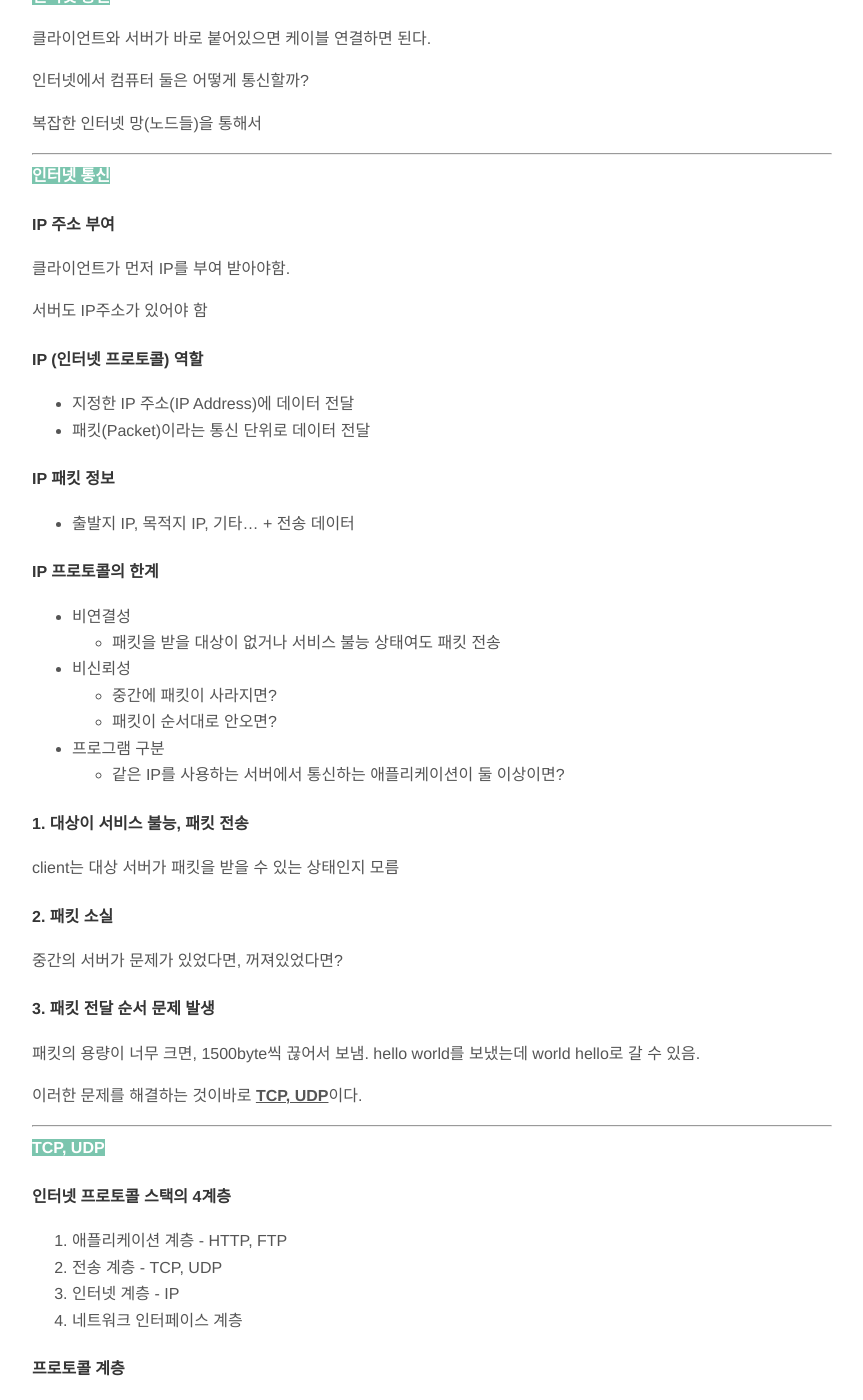
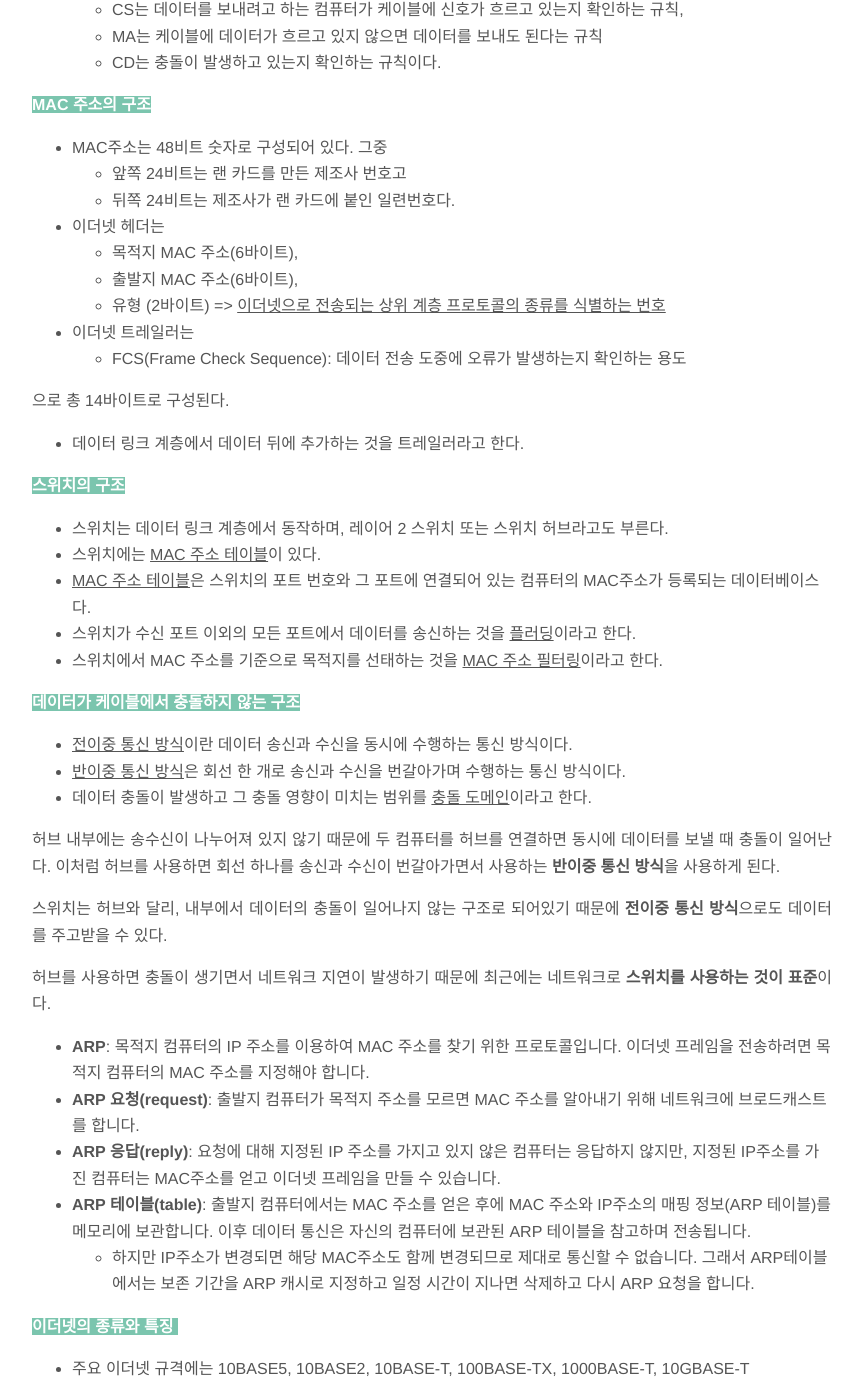
Before and after one commit to hyunwlee-dev/TIL, a Jekyll site: the page built from _posts/2021-11-25-til.md, in a window 1280 px wide and 1400 px high, scrolled down 3355 px. Shown: the whole window, without its empty margins (208-1071 px from the left). Built offline with Jekyll 4.4.1, drawn with Linux system fonts in a browser that asks for light colours; nearby versions of some CDN libraries; some of the changed text lies outside the part shown.

Commit message:
modified:   2021-11-25-til.md

```diff
--- a/_posts/2021-11-25-til.md
+++ b/_posts/2021-11-25-til.md
@@ -1,6 +1,6 @@
 ---
 layout: post
-title: "Programmers BackTracking 알고리즘, 42SEOUL philosophers"
+title: "Programmers BackTracking 알고리즘, Network 모두의 네트워크"
 author: "hyunwlee"
 ---
 
@@ -64,194 +64,105 @@ N과 M문제 시리즈는 문제없이 해결하여 넘어간다.
 
 ---
 
-## <span style="background-color:#028C6A; color:white">Network 모두의 네트워크 [1계층: 물리계층]</span>
+## <span style="background-color:#028C6A; color:white">Network 모두의 네트워크 [2계층: 데이터 링크 계층]</span>
 
 ---
 
 ### <span style="background-color:#7BC5AE; color:white"><strong>오늘의 요약</strong></span>
 
-<strong>물리 계층</strong>
+<span style="background-color:lightgray"><strong>랜카드</strong></span>
 
-- 컴퓨터와 네트워크 장비를 연결
-- 컴퓨터와 네트워크 장비 간에 전송되는 데이터를 전기 신호로 변환하는 계층
+- PHY칩: 비트 신호를 아날로그 신호로, 아날로그 신호를 비트 신호로 변환시켜는 곳.
+- MAC주소
+  - 48비트 (24비트(만든 제조사) / 24비트(일련 번호))
 
-<strong>PHY 칩</strong>(LAN card에서 MAC만을 뺀 것)
+<strong>이더넷</strong>
 
-- 아날로그 신호를 디지털 신호로 복호화, 암호화를 수행한다.
+- 네트워크 장비 간에 신호를 주고받는 규칙
+- LAN에서 적용되는 규칙
 
-랜 케이블
+<strong>Frame</strong>
 
-리피터, 허브, 스위치 역할
+1. <strong>이더넷 헤더</strong>
+   - <strong>목적지 MAC주소</strong> [6byte]
+   - <strong>출발지 MAC주소</strong> [6byte]
+   - 유형 [2byte]
+
+2. 이더넷 트레일러
+   - FCS(Frame Check Sequence)
+
+<strong>CSMA/CD</strong>: <u>이더넷에서 데이터를 보내는 시점을 늦추는 방식</u>
+
+- 고질적인 <strong>충돌</strong>문제를 막기위함
+- <u>효율이 좋지 않다는 이유로 지금은 사용X, 대신 스위치라는 네트워크 장비사용</u>
+
+<strong>스위치</strong>
+
+- MAC 주소 테이블
+- 플러딩
+- MAC 주소 필터링
+
+<strong>데이터가 충돌하지 않는 구조</strong>
+
+- 전이중 통신 방식
+- 반이중 통신 방식
+
+<strong>ARP(Address Resolution Protocol)</strong>
 
 ---
 
-<span style="background-color:#7BC5AE; color:white"><strong>물리 계층의 역할과 랜 카드의 구조</strong></span>
+<span style="background-color:#7BC5AE; color:white"><strong>데이터 링크 계층의 역할과 이더넷</strong></span>
 
-- 전기 신호에는 아날로그 신호와 디지털 신호가 있다.
-- 아날로그 신호는 전화 회선이나 라디오 방송에 사용되는 신호다.
-- 네트워크를 통해 상대방에게 데이터를 전송할 때 0과 1의 비트열은 전기 신호로 변환되어 전송된다. 상대방이 받은 전기 신호는 다시 0과 1의 비트열로 복원된다.
+- 이더넷은 랜에서 데이터를 정상으로 주고받기 위한 규칙이다.
+- <u>이더넷은 데이터 충돌을 막기 위한 규칙으로 CSMA/CD 방식을 사용한다.</u>
+- CSMA/CD에서
+  - CS는 데이터를 보내려고 하는 컴퓨터가 케이블에 신호가 흐르고 있는지 확인하는 규칙,
+  - MA는 케이블에 데이터가 흐르고 있지 않으면 데이터를 보내도 된다는 규칙
+  - CD는 충돌이 발생하고 있는지 확인하는 규칙이다.
 
-<span style="background-color:#7BC5AE; color:white"><strong>케이블의 종류와 구조</strong></span>
+<span style="background-color:#7BC5AE; color:white"><strong>MAC 주소의 구조</strong></span>
 
-- 트위스트 페어 케이블은 일반적으로 <strong>랜 케이블</strong>이라 부른다.
+- MAC주소는 48비트 숫자로 구성되어 있다. 그중
+  - 앞쪽 24비트는 랜 카드를 만든 제조사 번호고
+  - 뒤쪽 24비트는 제조사가 랜 카드에 붙인 일련번호다.
+- 이더넷 헤더는
+  - 목적지 MAC 주소(6바이트),
+  - 출발지 MAC 주소(6바이트),
+  - 유형 (2바이트) => <u>이더넷으로 전송되는 상위 계층 프로토콜의 종류를 식별하는 번호</u>
+- 이더넷 트레일러는
+  - FCS(Frame Check Sequence): 데이터 전송 도중에 오류가 발생하는지 확인하는 용도
 
-- 랜 케이블에는 UTP(Unshielded Twisted Pair) 케이블과 STP(Shielded Twisted Pair)케이블이 있다.
-- UTP 케이블은 실드로 보호되어 있지 않아 노이즈의 영향을 쉽게 받는다.
-- STP 케이블은 실드로 보호되어 있어 노이즈의 영향을 매우 적게 받는다.
-- 랜 케이블은 통신 규격에 따라 몇 가지 분류로 나눌 수 있다.
-- 랜 케이블의 양쪽 끝에는 RJ-45라는 커넥터가 있다.
-- 랜 케이블에는 다이렉트 케이블과 크로스 케이블이 있다.
+으로 총 14바이트로 구성된다.
 
-<span style="background-color:#7BC5AE; color:white"><strong>리피터와 허브의 구조</strong></span>
+- 데이터 링크 계층에서 데이터 뒤에 추가하는 것을 트레일러라고 한다.
 
-- 리피터는 네트워크를 중계하기 위한 장비다.
-- 허브는 리피터 허브라고도 부른다.
-- 허브는 전기 신호를 정형하고 증폭하는 기능을 한다.
-- 리피터와 허브는 받은 데이터를 보내는 대상뿐만 아니라 모든 포트에 전송한다.
-- 허브는 스스로 판단할 수 없기 때문에 '더미 허브'라고도 부른다.
+<span style="background-color:#7BC5AE; color:white"><strong>스위치의 구조</strong></span>
 
----
+- 스위치는 데이터 링크 계층에서 동작하며, 레이어 2 스위치 또는 스위치 허브라고도 부른다.
+- 스위치에는 <u>MAC 주소 테이블</u>이 있다.
+- <u>MAC 주소 테이블</u>은 스위치의 포트 번호와 그 포트에 연결되어 있는 컴퓨터의 MAC주소가 등록되는 데이터베이스다.
+- 스위치가 수신 포트 이외의 모든 포트에서 데이터를 송신하는 것을 <u>플러딩</u>이라고 한다.
+- 스위치에서 MAC 주소를 기준으로 목적지를 선태하는 것을 <u>MAC 주소 필터링</u>이라고 한다.
 
-## <span style="background-color:#028C6A; color:white">김영한 HTTP</span>
+<span style="background-color:#7BC5AE; color:white"><strong>데이터가 케이블에서 충돌하지 않는 구조</strong></span>
 
-<span style="background-color:#7BC5AE; color:white"><strong>인터넷 통신</strong></span>
+- <u>전이중 통신 방식</u>이란 데이터 송신과 수신을 동시에 수행하는 통신 방식이다.
+- <u>반이중 통신 방식</u>은 회선 한 개로 송신과 수신을 번갈아가며 수행하는 통신 방식이다.
+- 데이터 충돌이 발생하고 그 충돌 영향이 미치는 범위를 <u>충돌 도메인</u>이라고 한다.
 
-클라이언트와 서버가 바로 붙어있으면 케이블 연결하면 된다.
+허브 내부에는 송수신이 나누어져 있지 않기 때문에 두 컴퓨터를 허브를 연결하면 동시에 데이터를 보낼 때 충돌이 일어난다.
+이처럼 허브를 사용하면 회선 하나를 송신과 수신이 번갈아가면서 사용하는 **반이중 통신 방식**을 사용하게 된다.
 
-인터넷에서 컴퓨터 둘은 어떻게 통신할까?
+스위치는 허브와 달리, 내부에서 데이터의 충돌이 일어나지 않는 구조로 되어있기 때문에 **전이중 통신 방식**으로도 데이터를 주고받을 수 있다.
 
-복잡한 인터넷 망(노드들)을 통해서
+허브를 사용하면 충돌이 생기면서 네트워크 지연이 발생하기 때문에 최근에는 네트워크로 **스위치를 사용하는 것이 표준**이다.
 
----
+- <strong>ARP</strong>: 목적지 컴퓨터의 IP 주소를 이용하여 MAC 주소를 찾기 위한 프로토콜입니다. 이더넷 프레임을 전송하려면 목적지 컴퓨터의 MAC 주소를 지정해야 합니다.
+- <strong>ARP 요청(request)</strong>: 출발지 컴퓨터가 목적지 주소를 모르면 MAC 주소를 알아내기 위해 네트워크에 브로드캐스트를 합니다.
+- <strong>ARP 응답(reply)</strong>: 요청에 대해 지정된 IP 주소를 가지고 있지 않은 컴퓨터는 응답하지 않지만, 지정된 IP주소를 가진 컴퓨터는 MAC주소를 얻고 이더넷 프레임을 만들 수 있습니다.
+- <strong>ARP 테이블(table)</strong>: 출발지 컴퓨터에서는 MAC 주소를 얻은 후에 MAC 주소와 IP주소의 매핑 정보(ARP 테이블)를 메모리에 보관합니다. 이후 데이터 통신은 자신의 컴퓨터에 보관된 ARP 테이블을 참고하며 전송됩니다.
+  - 하지만 IP주소가 변경되면 해당 MAC주소도 함께 변경되므로 제대로 통신할 수 없습니다. 그래서 ARP테이블에서는 보존 기간을 ARP 캐시로 지정하고 일정 시간이 지나면 삭제하고 다시 ARP 요청을 합니다.
 
-<span style="background-color:#7BC5AE; color:white"><strong>인터넷 통신</strong></span>
+<span style="background-color:#7BC5AE; color:white"><strong>이더넷의 종류와 특징 </strong></span>
 
-#### IP 주소 부여
-
-클라이언트가 먼저 IP를 부여 받아야함.
-
-서버도 IP주소가 있어야 함
-
-#### IP (인터넷 프로토콜) 역할
-
-- 지정한 IP 주소(IP Address)에 데이터 전달
-- 패킷(Packet)이라는 통신 단위로 데이터 전달
-
-#### IP 패킷 정보
-
-- 출발지 IP, 목적지 IP, 기타... + 전송 데이터
-
-#### IP 프로토콜의 한계
-
-- 비연결성
-  - 패킷을 받을 대상이 없거나 서비스 불능 상태여도 패킷 전송
-- 비신뢰성
-  - 중간에 패킷이 사라지면?
-  - 패킷이 순서대로 안오면?
-- 프로그램 구분
-  - 같은 IP를 사용하는 서버에서 통신하는 애플리케이션이 둘 이상이면?
-
-#### 1. 대상이 서비스 불능, 패킷 전송
-
-client는 대상 서버가 패킷을 받을 수 있는 상태인지 모름
-
-#### 2. 패킷 소실
-
-중간의 서버가 문제가 있었다면, 꺼져있었다면?
-
-#### 3. 패킷 전달 순서 문제 발생
-
-패킷의 용량이 너무 크면, 1500byte씩 끊어서 보냄. hello world를 보냈는데 world hello로 갈 수 있음.
-
-이러한 문제를 해결하는 것이바로 <strong><u>TCP, UDP</u></strong>이다.
-
----
-
-<span style="background-color:#7BC5AE; color:white"><strong>TCP, UDP</strong></span>
-
-#### 인터넷 프로토콜 스택의 4계층
-
-1. 애플리케이션 계층 - HTTP, FTP
-2. 전송 계층 - TCP, UDP
-3. 인터넷 계층 - IP
-4. 네트워크 인터페이스 계층
-
-#### 프로토콜 계층
-
-<img src="https://github.com/hyunwlee-dev/TIL/blob/95ff8dabd7e4d6df686e839130f2857874f38f6a/images/til211124/net1.png?raw=true" style="zoom:50%;"/>
-
-<img src="https://github.com/hyunwlee-dev/TIL/blob/95ff8dabd7e4d6df686e839130f2857874f38f6a/images/til211124/net2.png?raw=true" style="zoom:50%;"/>
-
-<img src="https://github.com/hyunwlee-dev/TIL/blob/95ff8dabd7e4d6df686e839130f2857874f38f6a/images/til211124/net3.png?raw=true" style="zoom:50%;"/>
-
-<img src="https://github.com/hyunwlee-dev/TIL/blob/95ff8dabd7e4d6df686e839130f2857874f38f6a/images/til211124/net4.png?raw=true" style="zoom:50%;"/>
-
-#### TCP/IP 패킷 정보
-
-IP만으로 해결하지 못했던, 순서 제어문제등을 해결 할 수 있음.
-
-- 출발지 PORT
-- 목적지 PORT
-- 전송 제어
-- 순서
-- 검증 정보
-- ...
-
-#### TCP 특징
-
-전송 제어 프로토콜 (Trasmission Control Protocal)
-
-- 연결지향 - TCP 3 way handshake (가상 연결)
-  - 연결을 먼저 한다, 물리적이 아니라 논리적 연결
-- 데이터 전달 보증
-- 순서 보장
-
-- 신뢰할 수 있는 프로토콜
-- 현재는 대부분 TCP 사용
-
-<img src="https://github.com/hyunwlee-dev/TIL/blob/95ff8dabd7e4d6df686e839130f2857874f38f6a/images/til211124/net5.png?raw=true" style="zoom:50%;"/>
-
-## <img src="https://github.com/hyunwlee-dev/TIL/blob/95ff8dabd7e4d6df686e839130f2857874f38f6a/images/til211124/net6.png?raw=true" style="zoom:50%;"/>
-
-## <img src="https://github.com/hyunwlee-dev/TIL/blob/95ff8dabd7e4d6df686e839130f2857874f38f6a/images/til211124/net7.png?raw=true" style="zoom:50%;"/>
-
-
-
-#### UDP 특징
-
-사용자 데이터그램 프로토콜(User Datagram Protocal)
-
-- 하얀 도화지에 비유(기능이 거의 없음)
-- 연결지향 - TCP 3 way handshake X
-- 데이터 전달 보증 X
-- 순서 보장 X
-- 데이터 전달 및 순서가 보장되지 않지만, 단순하고 빠름
-- 정리
-  - IP와 거의 같다. +`PORT`, +`체크섬` 정도만 추가
-  - 애플리케이션에서 추가 작업 필요
-
----
-
-<span style="background-color:#7BC5AE; color:white"><strong>PORT</strong></span>
-
-<img src="https://github.com/hyunwlee-dev/TIL/blob/31108cf8e6564471c95fe1cd8fa624f8d665e703/images/til211124/net8.png?raw=true" style="zoom:50%;"/>
-
-- 0 ~ 65535 할당 가능
-- 0 ~ 1023: 잘 알려진 포트, 사용하지 않는 것이 좋음
-  - FTP - 20, 21
-  - TELNET - 23
-  - HTTP - 80
-  - HTTPS - 443
-
----
-
-<span style="background-color:#7BC5AE; color:white"><strong>DNS</strong></span>
-
-IP는 기억하기 어렵다.
-
-도메인 네임 시스템(Domain Name System)
-
-- 전화번호부
-- 도메인 명을 IP주소로 변환
-
----
+- 주요 이더넷 규격에는 10BASE5, 10BASE2, 10BASE-T, 100BASE-TX, 1000BASE-T, 10GBASE-T
```
